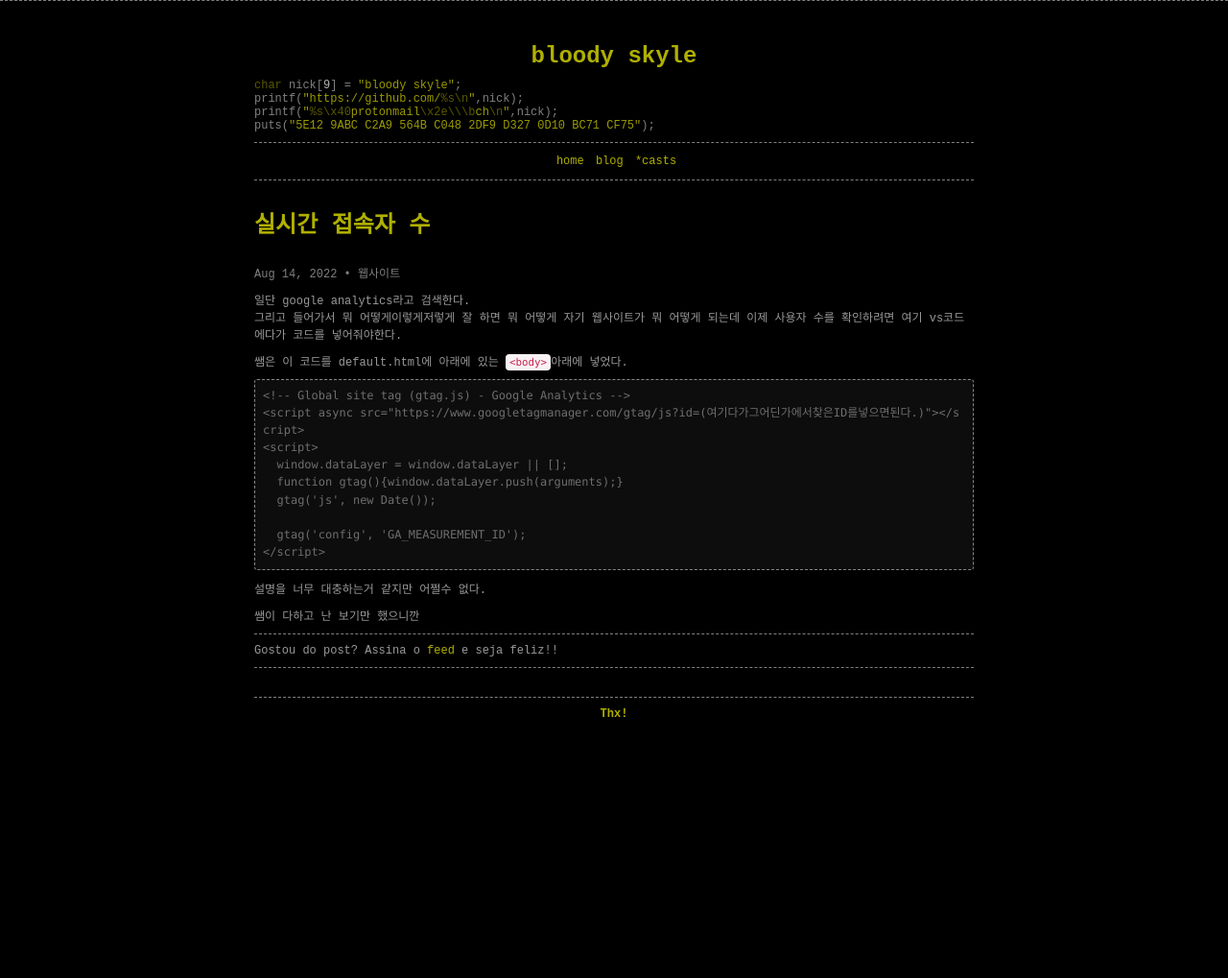
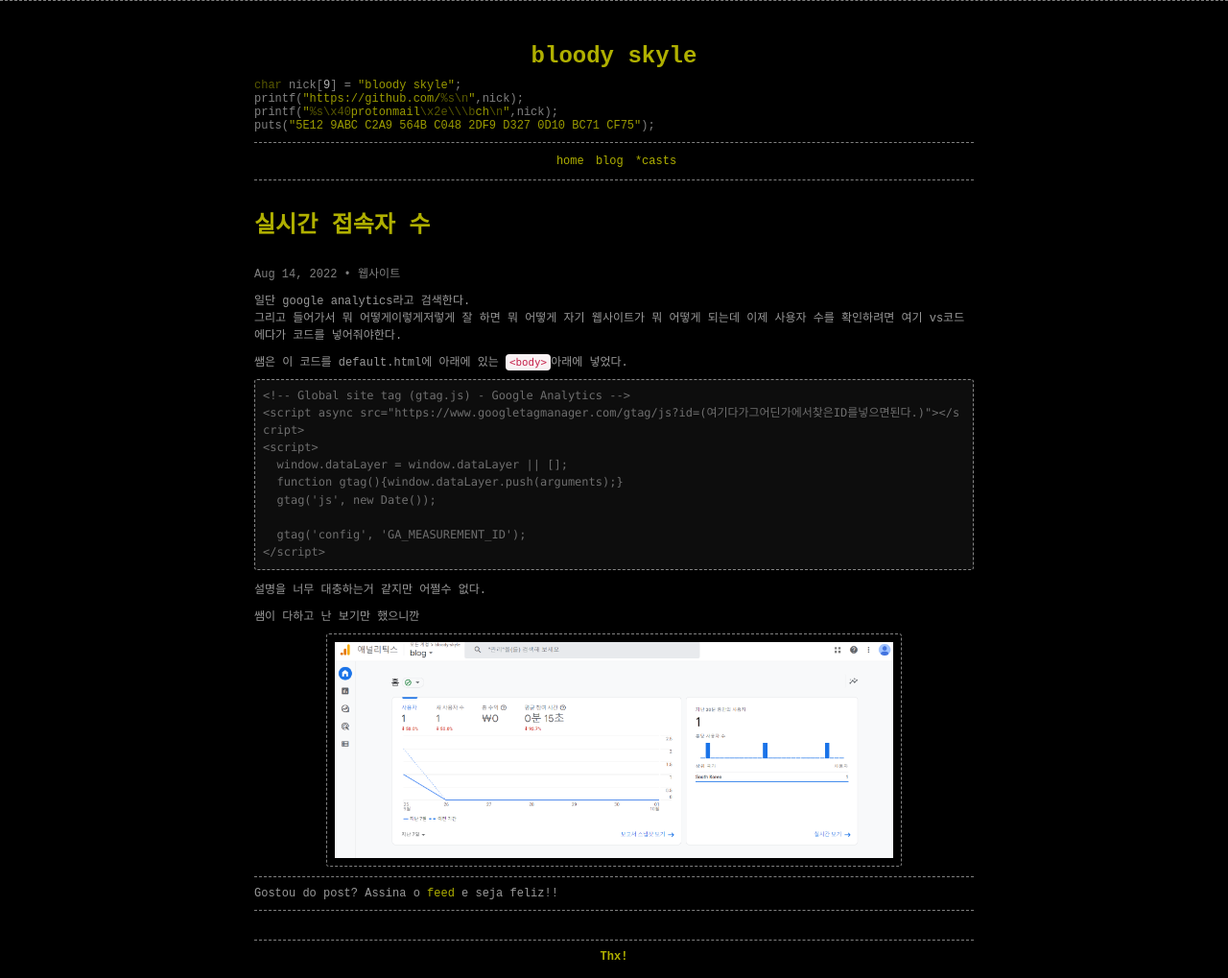
Before and after one commit to bloody-skyle/blog, a Jekyll site: the page built from _posts/2022/2022-09-01-실시간 접속자 수.md, in a window 1280 px wide. Shown: the whole page at 96% size. Built offline with Jekyll 4.4.1, drawn with Linux system fonts in a browser that asks for light colours; comment, search, counter and statistics services are not loaded; before the commit the page ends 900 px from its top, so only the background shows below that.

Commit message:
실시간 접속자 수에 사진 추가

```diff
--- a/_posts/2022/2022-09-1-실시간 접속자 수.md
+++ b/_posts/2022/2022-09-01-실시간 접속자 수.md
@@ -27,3 +27,5 @@ tags:
 설명을 너무 대충하는거 같지만 어쩔수 없다.
 
 쌤이 다하고 난 보기만 했으니깐
+
+![Alt text](../../images/캡처2.PNG)
```
Also changed, not shown: images/캡처2.PNG (added).
